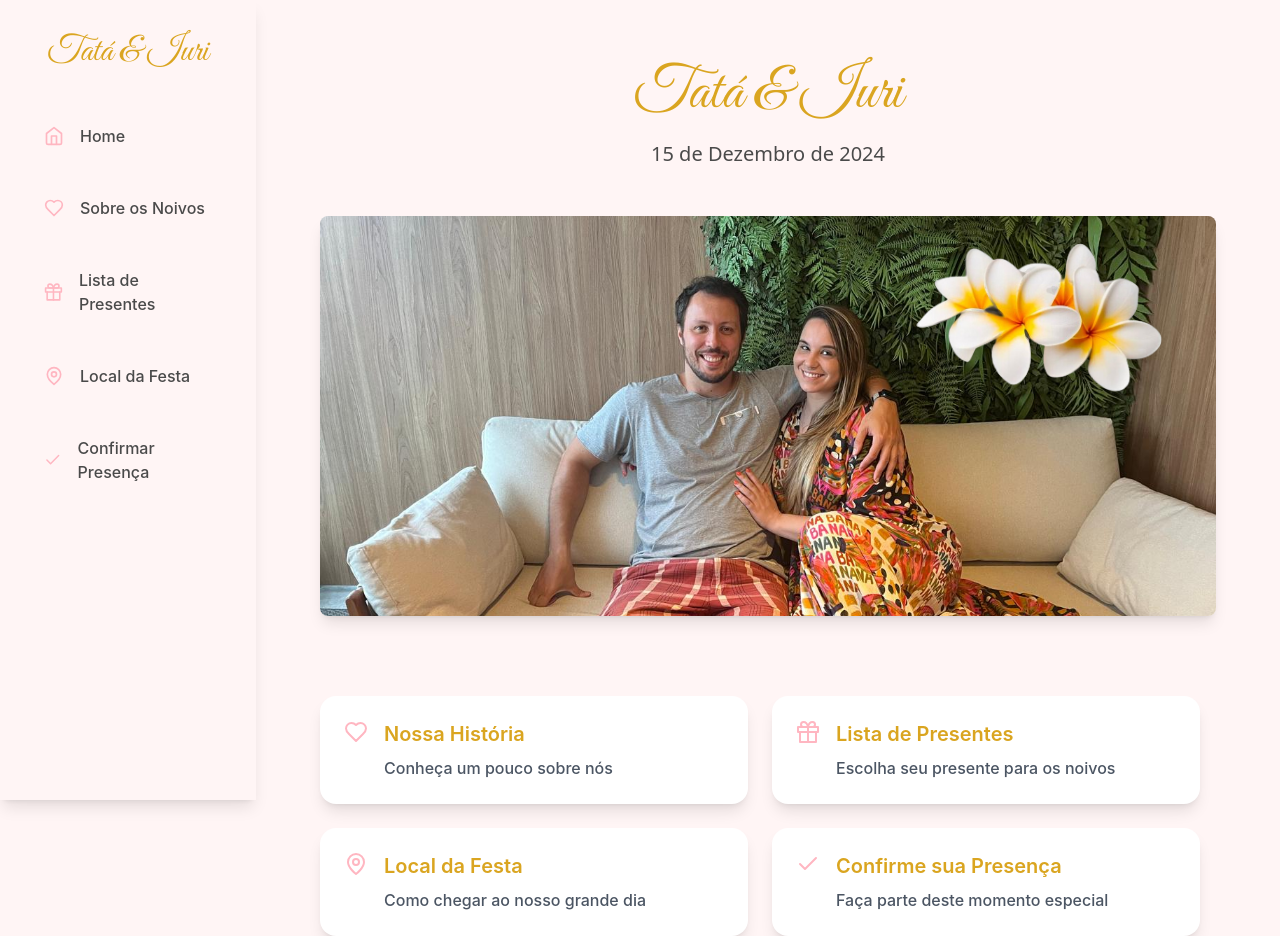
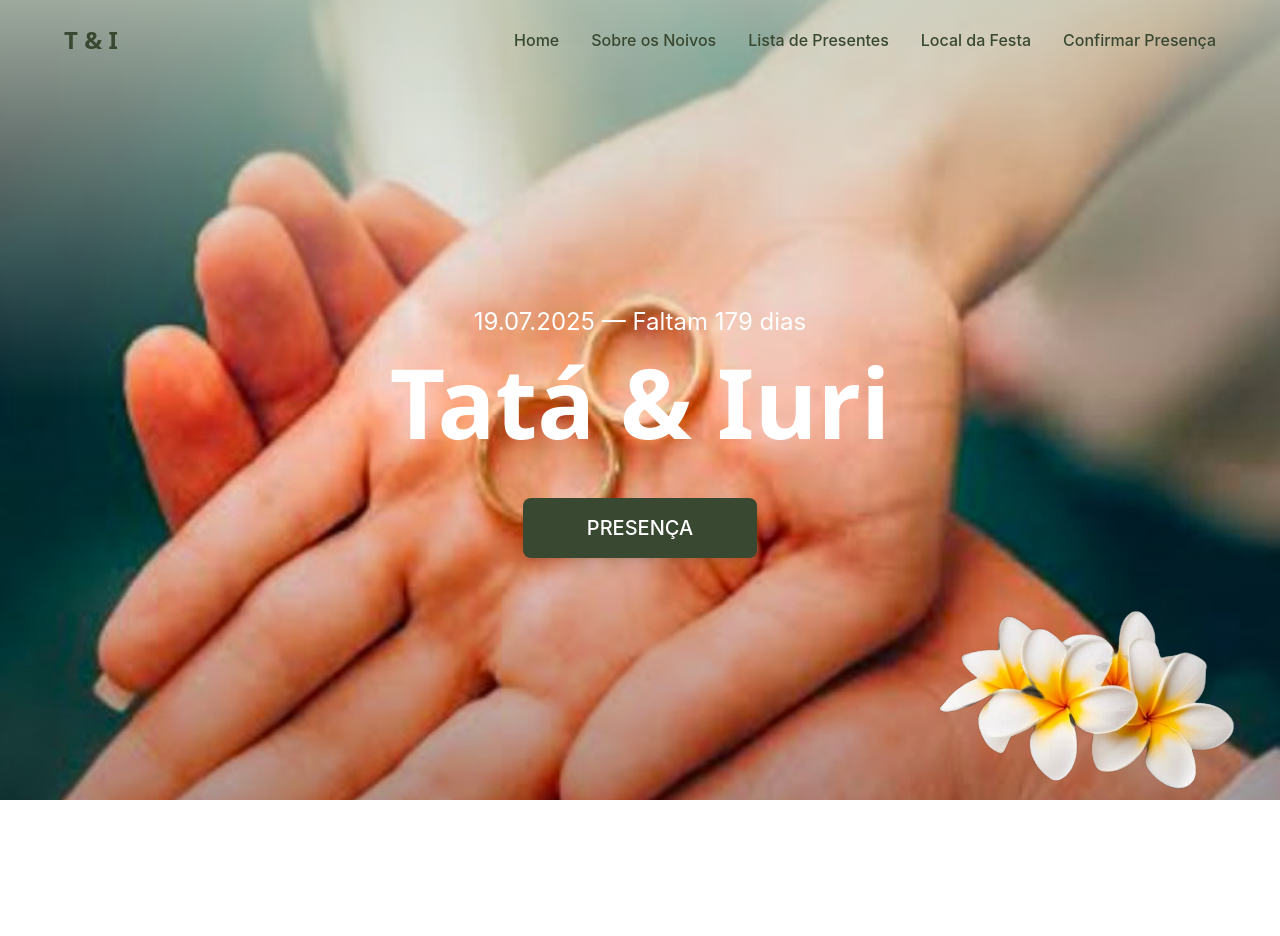
Before and after one commit to tati-e-iuri/wedding, a React (Vite) app: page /wedding/home in a window 1280 px wide. After the commit the page ends 800 px from the top, so only its background shows below. Built offline with nearby package versions, Linux system fonts and the light colour scheme.

Commit message:
new site

```diff
--- a/src/components/MainLayout.tsx
+++ b/src/components/MainLayout.tsx
@@ -1,17 +1,15 @@
 import {ReactNode, useState} from "react";
-import {colors, Sidebar} from "./Sidebar.tsx";
+import {colors, Navbar} from "./Navbar.tsx";
 
 interface MainLayoutProps {
     children: ReactNode;
 }
 
-export const MainLayout = ({ children }: MainLayoutProps) => {
+export const MainLayout = ({children}: MainLayoutProps) => {
     const [isSidebarOpen, setIsSidebarOpen] = useState(false);
-
     return (
-        <div className="min-h-screen relative w-screen " style={{ backgroundColor: colors.background }}>
-            <Sidebar isOpen={isSidebarOpen} setIsOpen={setIsSidebarOpen} />
-
+        <div className="min-h-screen relative w-screen " style={{backgroundColor: colors.background}}>
+            <Navbar isOpen={isSidebarOpen} setIsOpen={setIsSidebarOpen} />
             {children}
         </div>
     );
--- /dev/null
+++ b/src/components/Navbar.tsx
@@ -0,0 +1,97 @@
+import { Menu, Heart, Gift, MapPin, Check, Home } from 'lucide-react';
+import { NavLink } from "react-router-dom";
+
+export const colors = {
+    primary: "#394831",
+    secondary: "#C6CFBE",
+    background: "#C6CFBE",
+    text: "#4A4A4A",
+};
+
+export const Navbar = ({ isOpen, setIsOpen } : any) => {
+    const menuItems = [
+        { icon: Home, text: "Home", to: "/home" },
+        { icon: Heart, text: "Sobre os Noivos", to: "/sobre" },
+        { icon: Gift, text: "Lista de Presentes", to: "/presentes" },
+        { icon: MapPin, text: "Local da Festa", to: "/local" },
+        { icon: Check, text: "Confirmar Presença", to: "/confirmar" },
+    ];
+
+    return (
+        <>
+            {/* Overlay for mobile */}
+            {isOpen && (
+                <div
+                    className="fixed inset-0 bg-black bg-opacity-50 z-40 md:hidden"
+                    onClick={() => setIsOpen(false)}
+                />
+            )}
+
+            {/* Mobile navbar */}
+            <div className="fixed top-0 left-0 right-0 h-16 bg-[#C6CFBE] shadow-md flex items-center justify-between px-4 z-50 md:hidden">
+                <span className="text-2xl font-sans font-bold" style={{ color: colors.primary }}>
+                    T & I
+                </span>
+                <button
+                    className="p-2 rounded-lg"
+                    onClick={() => setIsOpen(!isOpen)}
+                >
+                    <Menu size={24} className="text-black"/>
+                </button>
+            </div>
+
+            {/* Desktop navbar */}
+            <div className="hidden md:flex fixed top-0 left-0 right-0 h-20 bg-transparent items-center justify-between px-8 z-50">
+                <div className="max-w-6xl w-full mx-auto flex justify-between items-center">
+                    <span className="text-2xl font-sans font-bold text-[#394831]">
+                        T & I
+                    </span>
+                    <div className="flex items-center space-x-8">
+                        {menuItems.map((item, index) => (
+                            <NavLink
+                                key={index}
+                                to={item.to}
+                                className="flex items-center text-[#394831] hover:text-white transition-colors duration-200"
+                            >
+                                {item.text}
+                            </NavLink>
+                        ))}
+                    </div>
+                </div>
+            </div>
+
+            {/* Mobile drawer */}
+            <nav
+                className={`fixed top-16 left-0 h-[calc(100%-4rem)] w-64 shadow-lg transform
+                           transition-transform duration-300 ease-in-out z-50
+                           ${isOpen ? "translate-x-0" : "-translate-x-full"}
+                           md:hidden`}
+                style={{ backgroundColor: colors.background }}
+            >
+                <div className="p-8">
+                    <ul className="space-y-6">
+                        {menuItems.map((item, index) => (
+                            <li key={index}>
+                                <NavLink
+                                    to={item.to}
+                                    className="flex items-center p-3 rounded-lg hover:bg-white
+                                             transition-colors duration-200"
+                                    style={{ color: colors.text }}
+                                >
+                                    <item.icon
+                                        size={20}
+                                        className="mr-4"
+                                        style={{ color: colors.primary }}
+                                    />
+                                    {item.text}
+                                </NavLink>
+                            </li>
+                        ))}
+                    </ul>
+                </div>
+            </nav>
+        </>
+    );
+};
+
+export default Navbar;
--- a/src/components/Sidebar.tsx
+++ /dev/null
@@ -1,61 +0,0 @@
-import { Menu, Heart, Gift, MapPin, Check, Home } from 'lucide-react';
-import {NavLink} from "react-router-dom";
-export const colors = {
-    primary: "#FFB6C1", // Rosa claro
-    secondary: "#DAA520", // Dourado
-    background: "#FFF5F5", // Rosa bem claro
-    text: "#4A4A4A", // Cinza escuro
-};
-
-/** Sidebar Component */
-export const Sidebar = ({ isOpen, setIsOpen }: any) => {
-    const menuItems = [
-        { icon: Home, text: "Home", to: "/home" },
-        { icon: Heart, text: "Sobre os Noivos", to: "/sobre" },
-        { icon: Gift, text: "Lista de Presentes", to: "/presentes" },
-        { icon: MapPin, text: "Local da Festa", to: "/local" },
-        { icon: Check, text: "Confirmar Presença", to: "/confirmar" },
-    ];
-
-    return (
-        <>
-            {isOpen && (
-                <div className="fixed inset-0 bg-black bg-opacity-50 z-40 md:hidden"
-                     onClick={() => setIsOpen(false)} />
-            )}
-
-            <button className="fixed top-4 left-4 z-50 p-2 bg-white rounded-lg shadow-md md:hidden"
-                    onClick={() => setIsOpen(!isOpen)}>
-                {!isOpen && <Menu size={24} className={"text-black z-[1000]"}/>}
-            </button>
-
-            <nav className={`fixed top-0 left-0 h-full w-64 bg-white shadow-lg transform
-                           transition-transform duration-300 ease-in-out z-50
-                           ${isOpen ? "translate-x-0" : "-translate-x-full"}
-                           md:translate-x-0`}
-                 style={{ backgroundColor: colors.background }}>
-                <div className="p-8">
-                    <h1 className="text-4xl font-bold mb-10 text-center font-cursive"
-                        style={{ color: colors.secondary }}>
-                        Tatá & Iuri
-                    </h1>
-                    <ul className="space-y-6">
-                        {menuItems.map((item, index) => (
-                            <li key={index}>
-                                <NavLink to={item.to}
-                                   className="flex items-center p-3 rounded-lg hover:bg-white
-                                            transition-colors duration-200"
-                                   style={{ color: colors.text }} >
-                                    <item.icon size={20}
-                                               className="mr-4"
-                                               style={{ color: colors.primary }} />
-                                    {item.text}
-                                </NavLink>
-                            </li>
-                        ))}
-                    </ul>
-                </div>
-            </nav>
-        </>
-    );
-};
--- a/src/pages/Confirmar.tsx
+++ b/src/pages/Confirmar.tsx
@@ -1,5 +1,5 @@
 import {Check} from "lucide-react";
-import {colors} from "../components/Sidebar.tsx";
+import {colors} from "../components/Navbar.tsx";
 import {useState} from "react";
 import {MainLayout} from "../components/MainLayout.tsx";
 
--- a/src/pages/Home.tsx
+++ b/src/pages/Home.tsx
@@ -1,125 +1,100 @@
-import {colors} from "../components/Sidebar.tsx";
-import {MainLayout} from "../components/MainLayout.tsx";
-import {Check, Gift, Heart, MapPin} from "lucide-react";
-import {NavLink} from "react-router-dom";
+import { MainLayout } from "../components/MainLayout.tsx";
+import { NavLink } from "react-router-dom";
 
 export const HomePage = () => {
-    const sections = [
-        {
-            icon: Heart,
-            title: "Nossa História",
-            description: "Conheça um pouco sobre nós",
-            to: "/sobre"
-        },
-        {
-            icon: Gift,
-            title: "Lista de Presentes",
-            description: "Escolha seu presente para os noivos",
-            to: "/presentes"
-        },
-        {
-            icon: MapPin,
-            title: "Local da Festa",
-            description: "Como chegar ao nosso grande dia",
-            to: "/local"
-        },
-        {
-            icon: Check,
-            title: "Confirme sua Presença",
-            description: "Faça parte deste momento especial",
-            to: "/confirmar"
-        }
-    ];
+    const calculateDaysRemaining = () => {
+        const weddingDate = new Date('2025-07-19');
+        const today = new Date();
+        // @ts-ignore
+        const diffTime = Math.abs(weddingDate - today);
+        return Math.ceil(diffTime / (1000 * 60 * 60 * 24));
+    };
 
     return (
         <MainLayout>
-            <div className="w-full">
-                {/* Banner para mobile */}
-                <div className="relative md:hidden">
-                    <div className="w-full h-[40vh] relative overflow-hidden">
-                        {/* Flor posicionada absolutamente em relação ao container */}
+            <div className="w-full min-h-screen bg-[#C6CFBE]">
+                {/* Mobile Version */}
+                <div className="md:hidden flex flex-col">
+                    {/* Mobile content remains the same */}
+                    <div className="relative w-full h-[70vh]">
+                        <div className="absolute inset-0"
+                             style={{
+                                 clipPath: 'polygon(0 0, 100% 0, 100% 90%, 0% 100%)'
+                             }}>
                             <img
-                            src={`flor-2.png`}
-                            alt="Decoração"
-                            className="absolute top-2 right-0 w-52 h-auto z-10"
+                                src="wedding.jpg"
+                                alt="Wedding"
+                                className="w-full h-full object-cover"
                             />
+                            <div className="absolute inset-0 bg-gradient-to-b from-[#C6CFBE]/80 via-transparent to-transparent" />
+                        </div>
+                    </div>
 
-                        {/* Imagem principal com corte no topo */}
-                        <img
-                            src={`tatieiuri.jpg`}
-                            alt={"Foto"}
-                            className="w-full h-[80vh] object-cover object-[center_10%] absolute -top-24"
-                        />
-                        <div className="absolute inset-0 bg-gradient-to-t from-black/60 to-transparent"/>
-
-                        {/* Texto centralizado na parte inferior */}
-                        <div className="absolute bottom-6 left-0 right-0 flex flex-col items-center">
-                            <h1 className="text-5xl font-cursive text-[#FCFB1B] mb-2">
+                    <div className="px-6 -mt-4 bg-[#C6CFBE]">
+                        <div className="text-xl text-[#394831] mt-4">
+                            19.07.2025 — Faltam {calculateDaysRemaining()} dias
+                        </div>
+                        <h1 className="text-5xl font-sans font-semibold text-white mb-8">
                             Tatá & Iuri
                         </h1>
 
+                        <NavLink
+                            to="/confirmar"
+                            className="block w-full bg-[#394831] text-white text-center py-4 rounded-lg text-lg font-medium shadow-lg mb-8"
+                        >
+                            PRESENÇA
+                        </NavLink>
                     </div>
+
+                    <img
+                        src="flor-2.png"
+                        alt="Decorative Flower"
+                        className="absolute right-0 bottom-[30vh] w-56 h-auto"
+                    />
                 </div>
-                    <div className="text-lg font-sans text-black text-center">
-                        15 de Dezembro de 2024
+
+                {/* Desktop Version - Full Screen Hero */}
+                <div className="hidden md:block">
+                    <div className="relative h-screen">
+                        {/* Full screen background image */}
+                        <img
+                            src="wedding.jpg"
+                            alt="Wedding"
+                            className="absolute inset-0 w-full h-full object-cover"
+                        />
+
+                        {/* Overlay gradient */}
+                        <div className="absolute inset-0 bg-gradient-to-b from-[#C6CFBE]/80 via-transparent to-black/30" />
+
+                        {/* Content Container */}
+                        <div className="relative h-full flex flex-col items-center justify-center text-center px-4">
+                            <div className="mt-16"> {/* Spacing for navbar */}
+                                <div className="text-2xl text-white mb-4">
+                                    19.07.2025 — Faltam {calculateDaysRemaining()} dias
+                                </div>
+                                <h1 className="text-8xl font-sans font-semibold text-white mb-12">
+                                    Tatá & Iuri
+                                </h1>
+                                <NavLink
+                                    to="/confirmar"
+                                    className="inline-block px-16 bg-[#394831] text-white text-center py-4 rounded-lg text-xl font-medium shadow-lg hover:bg-[#4a5c40] hover:text-white transition-colors"
+                                >
+                                    PRESENÇA
+                                </NavLink>
                             </div>
                         </div>
 
-                {/* Versão desktop */}
-                <div className="hidden md:block mx-auto px-4 pt-16 pb-4 md:ml-64">
-                <section className="space-y-12 max-w-4xl mx-auto">
-                        <h1 className="text-6xl font-cursive text-center" style={{color: colors.secondary}}>
-                            Tatá & Iuri
-                            <div className="text-xl mt-4 font-sans" style={{color: colors.text}}>
-                                15 de Dezembro de 2024
-                            </div>
-                        </h1>
-                        <div className="max-w-4xl mx-auto relative h-[400px]"> {/* Define uma altura fixa */}
+                        {/* Decorative flower */}
                         <img
-                                src={`flor-2.png`}
-                                alt="Decoração"
-                                className="absolute top-4 right-4 md:w-64 lg:w-80 h-auto z-10"
-                            />
-                            <img
-                                src={`tatieiuri.jpg`}
-                                alt={"Foto"}
-                                className="w-full h-full object-cover object-center rounded-lg shadow-lg"
+                            src="flor-2.png"
+                            alt="Decorative Flower"
+                            className="absolute right-0 bottom-0 w-96 h-auto"
                         />
                     </div>
-                    </section>
                 </div>
-
-
-                {/* Seção de cards */}
-                <section className="max-w-6xl mx-auto mt-8 md:mt-16 px-4 md:pl-64">
-                    <div className="grid grid-cols-2 md:grid-cols-2 gap-3 md:gap-6">
-                        {sections.map((section, index) => (
-                            <NavLink
-                                key={index}
-                                to={section.to}
-                                className="group bg-white p-4 md:p-6 rounded-xl md:rounded-2xl shadow-lg transform transition-all duration-300 hover:-translate-y-1 hover:shadow-xl"
-                            >
-                                <div className="flex flex-col md:flex-row items-center md:items-start md:space-x-4">
-                                    <section.icon
-                                        size={24}
-                                        className="transition-colors duration-300 mb-2 md:mb-0"
-                                        style={{color: colors.primary}}
-                                    />
-                                    <div className="text-center md:text-left">
-                                        <h3 className="text-sm md:text-xl font-semibold mb-1 md:mb-2"
-                                            style={{color: colors.secondary}}>
-                                            {section.title}
-                                        </h3>
-                                        <p className="text-xs md:text-base text-gray-600 hidden md:block">
-                                            {section.description}
-                                        </p>
-                                    </div>
-                                </div>
-                            </NavLink>
-                        ))}
-                    </div>
-                </section>
             </div>
         </MainLayout>
     );
 };
+
+export default HomePage;
--- a/src/pages/Local.tsx
+++ b/src/pages/Local.tsx
@@ -1,5 +1,5 @@
 import {MapPin} from "lucide-react";
-import {colors} from "../components/Sidebar.tsx";
+import {colors} from "../components/Navbar.tsx";
 import {MainLayout} from "../components/MainLayout.tsx";
 
 export const LocationPage = () => {
--- a/src/pages/Presentes.tsx
+++ b/src/pages/Presentes.tsx
@@ -1,4 +1,4 @@
-import {colors} from "../components/Sidebar.tsx";
+import {colors} from "../components/Navbar.tsx";
 import {useState} from "react";
 import {MainLayout} from "../components/MainLayout.tsx";
 
```
Also changed, not shown: public/wedding.jpg (added). Lines whose indentation alone changed are shown as unchanged.
